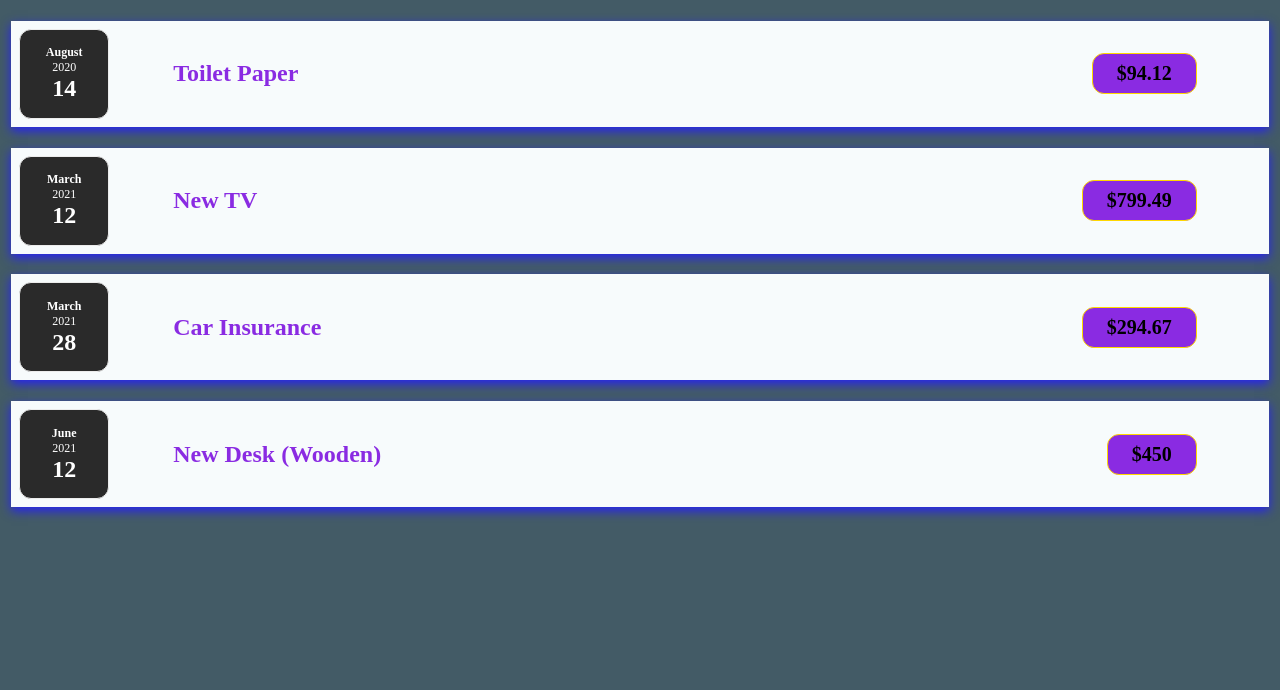
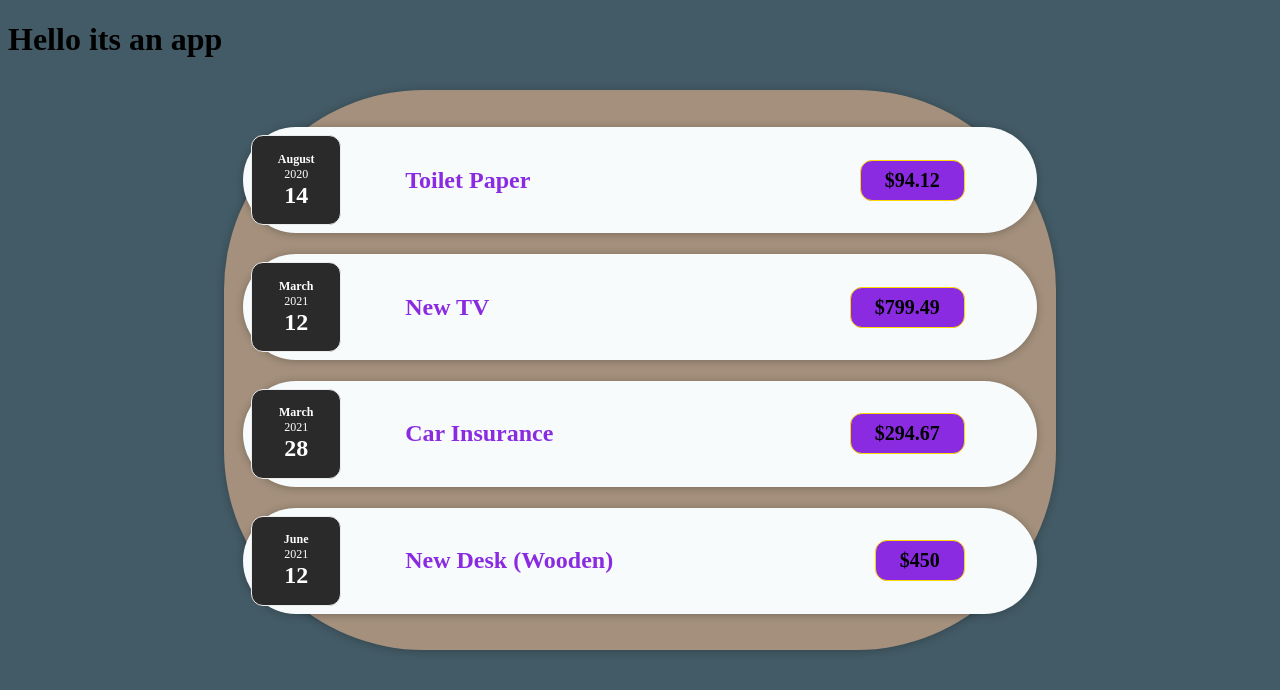
Before and after one commit to RabinChakraborty/spendings-tracker, a React (Create React App) app: page / in a window 1280 px wide. Shown: the top 690 px of the page. Built offline with nearby package versions, Linux system fonts and the light colour scheme.

Commit message:
more styling and components added

```diff
--- a/src/App.js
+++ b/src/App.js
@@ -1,51 +1,15 @@
-import ExpanseItems from './components/ExpanseItems';
+import React from 'react';
+import Expanses from './components/Expanses';
 
-function App() {
-  const expenses = [
-    {
-      id: 'e1',
-      title: 'Toilet Paper',
-      amount: 94.12,
-      date: new Date(2020, 7, 14),
-    },
-    { id: 'e2', title: 'New TV', amount: 799.49, date: new Date(2021, 2, 12) },
-    {
-      id: 'e3',
-      title: 'Car Insurance',
-      amount: 294.67,
-      date: new Date(2021, 2, 28),
-    },
-    {
-      id: 'e4',
-      title: 'New Desk (Wooden)',
-      amount: 450,
-      date: new Date(2021, 5, 12),
-    },
-  ];
+const App = () => {
   return (
     <>
-      <ExpanseItems
-        title={expenses[0].title}
-        amount={expenses[0].amount}
-        date={expenses[0].date}
-      />
-      <ExpanseItems
-        title={expenses[1].title}
-        amount={expenses[1].amount}
-        date={expenses[1].date}
-      />
-      <ExpanseItems
-        title={expenses[2].title}
-        amount={expenses[2].amount}
-        date={expenses[2].date}
-      />
-      <ExpanseItems
-        title={expenses[3].title}
-        amount={expenses[3].amount}
-        date={expenses[3].date}
-      />
+      <div className=''>
+        <h1>Hello its an app</h1>
+        <Expanses />
+      </div>
     </>
   );
-}
+};
 
 export default App;
--- a/src/components/ExpanseItems.css
+++ b/src/components/ExpanseItems.css
@@ -1,11 +1,8 @@
-body {
-  background-color: #435b66;
-}
 .expense-item {
   display: flex;
   justify-content: space-between;
   align-items: center;
-  box-shadow: 0px 4px 10px rgb(37, 34, 243);
+  /* box-shadow: 0px 4px 10px rgb(37, 34, 243); */
   padding: 0.5rem;
   margin: 1.3rem 0.2rem;
   background-color: #f7fbfc;
--- a/src/components/ExpanseItems.jsx
+++ b/src/components/ExpanseItems.jsx
@@ -1,19 +1,20 @@
 import React from 'react';
 import './ExpanseItems.css';
 import ExpanseDate from './ExpanseDate';
+import Card from './card';
 
 const ExpanseItems = (props) => {
   const { amount, date, title } = props;
 
   return (
     <>
-      <div className='expense-item'>
+      <Card className='expense-item'>
         <ExpanseDate date={date} />
         <div className='expense-item__description'>
           <h2>{title}</h2>
           <div className='expense-item__price'>${amount}</div>
         </div>
-      </div>
+      </Card>
     </>
   );
 };
--- /dev/null
+++ b/src/components/Expanses.css
@@ -0,0 +1,7 @@
+.expenses {
+  padding: 1rem;
+  background-color: #a4907c;
+  margin: 2rem auto;
+  width: 50rem;
+  max-width: 95%;
+}
--- /dev/null
+++ b/src/components/Expanses.jsx
@@ -0,0 +1,55 @@
+import ExpanseItems from './ExpanseItems';
+import './Expanses.css';
+import Card from './card';
+
+function Expanses() {
+  const expenses = [
+    {
+      id: 'e1',
+      title: 'Toilet Paper',
+      amount: 94.12,
+      date: new Date(2020, 7, 14),
+    },
+    { id: 'e2', title: 'New TV', amount: 799.49, date: new Date(2021, 2, 12) },
+    {
+      id: 'e3',
+      title: 'Car Insurance',
+      amount: 294.67,
+      date: new Date(2021, 2, 28),
+    },
+    {
+      id: 'e4',
+      title: 'New Desk (Wooden)',
+      amount: 450,
+      date: new Date(2021, 5, 12),
+    },
+  ];
+  return (
+    <>
+      <Card className='expenses'>
+        <ExpanseItems
+          title={expenses[0].title}
+          amount={expenses[0].amount}
+          date={expenses[0].date}
+        />
+        <ExpanseItems
+          title={expenses[1].title}
+          amount={expenses[1].amount}
+          date={expenses[1].date}
+        />
+        <ExpanseItems
+          title={expenses[2].title}
+          amount={expenses[2].amount}
+          date={expenses[2].date}
+        />
+        <ExpanseItems
+          title={expenses[3].title}
+          amount={expenses[3].amount}
+          date={expenses[3].date}
+        />
+      </Card>
+    </>
+  );
+}
+
+export default Expanses;
--- /dev/null
+++ b/src/components/card.css
@@ -0,0 +1,4 @@
+.card {
+  border-radius: 200px;
+  box-shadow: 0 1px 8px rgba(0, 0, 0, 0.25);
+}
--- /dev/null
+++ b/src/components/card.jsx
@@ -0,0 +1,13 @@
+import React from 'react';
+import './card.css';
+
+const Card = (props) => {
+  const classes = 'card ' + props.className;
+  return (
+    <>
+      <div className={classes}>{props.children}</div>
+    </>
+  );
+};
+
+export default Card;
--- a/src/index.css
+++ b/src/index.css
@@ -0,0 +1,3 @@
+body {
+  background-color: #435b66;
+}
```
